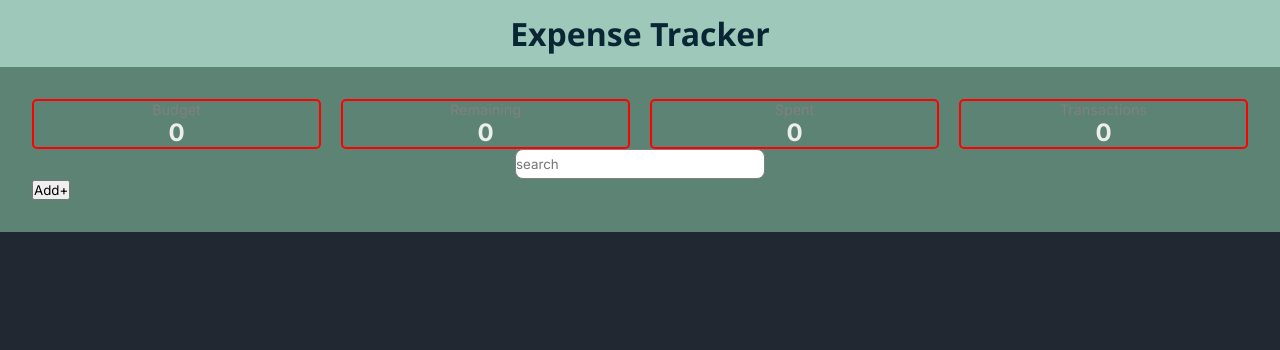
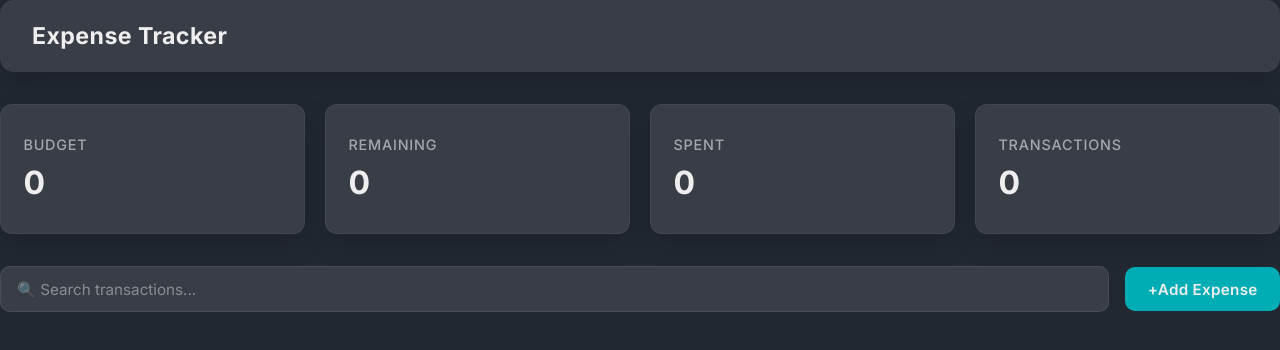
Before and after one commit to kanurag-dev/expense-tracker-react, a React (Vite) app in the folder expense-tracker/: page / in a window 1280 px wide. Shown: the top 350 px of the page. Built offline with nearby package versions, Linux system fonts and the light colour scheme.

Commit message:
new ui changes using ai

```diff
--- a/expense-tracker/src/components/AddExpenseModal/ExpenseModal.jsx
+++ b/expense-tracker/src/components/AddExpenseModal/ExpenseModal.jsx
@@ -2,17 +2,22 @@ import React, { useState } from 'react'
 import './ExpenseModal.css'
 
 const ExpenseModal = (props) => {
-    const [newExpense,setNewExpense]=useState({
-    name:"",
-    category:"",
-    amount:"",
-    date:""
+  const [newExpense, setNewExpense] = useState({
+    name: "",
+    category: "",
+    amount: "",
+    date: ""
   })
-    function onSaveHandle(){
-        props.setExpenses(prev=>[...prev,{...newExpense,id:Date.now(),amount:Number(newExpense.amount)}])
+  const disabled=!newExpense.name||
+    !newExpense.category ||
+    !newExpense.amount ||
+    !newExpense.date;
+
+  function onSaveHandle() {
+    props.setExpenses(prev => [...prev, { ...newExpense, id: Date.now(), amount: Number(newExpense.amount) }])
     props.onClose();
   }
-    function inputHandler(e){
+  function inputHandler(e) {
     setNewExpense({
       ...newExpense,
       [e.target.name]: e.target.value
@@ -22,15 +27,16 @@ const ExpenseModal = (props) => {
   return (
     <div className="modal-overlay">
       <div className='expense-container'>
+        <h2>Add Expense</h2>
         <div className="transaction-info">
-          <label>Name: <input type="text" value={newExpense.name} onChange={inputHandler} name='name'/></label>
-          <label>Category: <input type="text" value={newExpense.category} onChange={inputHandler} name='category'/></label>
-          <label>Amount: <input type="number" value={newExpense.amount} onChange={inputHandler} name='amount'/></label>
-          <label>Date: <input type="date" value={newExpense.date} onChange={inputHandler} name='date'/></label>
+          <label>Name: <input type="text" value={newExpense.name} onChange={inputHandler} name='name' /></label>
+          <label>Category: <input type="text" value={newExpense.category} onChange={inputHandler} name='category' /></label>
+          <label>Amount: <input type="number" value={newExpense.amount} onChange={inputHandler} name='amount' /></label>
+          <label>Date: <input type="date" value={newExpense.date} onChange={inputHandler} name='date' /></label>
         </div>
 
         <div className="save-cancel">
-          <button onClick={onSaveHandle}>Save</button>
+          <button disabled={disabled} onClick={onSaveHandle}>Save Expense</button>
           <button onClick={props.onClose}>Cancel</button>
         </div>
       </div>
--- a/expense-tracker/src/components/Dashboard.css
+++ b/expense-tracker/src/components/Dashboard.css
@@ -1,9 +1,133 @@
 .dashboard-container{
-    padding: 2rem;
-    background-color: rgb(92, 131, 116);
+
+    display:flex;
+
+    flex-direction:column;
+
+    gap:2rem;
+
+    padding:0;
 }
 
+/* ========================= */
+
 .summary-container{
+
+    display:grid;
+
+    grid-template-columns:repeat(4,1fr);
+
+    gap:1.25rem;
+}
+
+/* ========================= */
+
+.toolbar{
+
     display:flex;
-    gap:20px;
+
+    align-items:center;
+
+    justify-content:space-between;
+
+    gap:1rem;
 }
+
+/* ========================= */
+
+.toolbar button{
+
+    background:#00ADB5;
+
+    color:#EEEEEE;
+
+    border:none;
+
+    border-radius:10px;
+
+    padding:.8rem 1.4rem;
+
+    font-size:.95rem;
+
+    font-weight:600;
+
+    letter-spacing:.3px;
+
+    transition:.2s ease;
+}
+
+.toolbar button:hover{
+
+    background:#00c2cb;
+
+    transform:translateY(-2px);
+}
+
+/* ========================= */
+
+.expense-rows{
+
+    display:flex;
+
+    flex-direction:column;
+
+    gap:.8rem;
+
+    margin-top:.5rem;
+}
+
+/* ========================= */
+
+@media(max-width:900px){
+
+    .summary-container{
+
+        grid-template-columns:repeat(2,1fr);
+    }
+}
+
+@media(max-width:600px){
+
+    .summary-container{
+
+        grid-template-columns:1fr;
+    }
+
+    .toolbar{
+
+        flex-direction:column;
+
+        align-items:stretch;
+    }
+
+    .toolbar button{
+
+        width:100%;
+    }
+}
+
+.toolbar button{
+
+    background:#00ADB5;
+
+    color:#EEEEEE;
+
+    border:none;
+
+    padding:.8rem 1.4rem;
+
+    border-radius:10px;
+
+    font-weight:600;
+
+    cursor:pointer;
+
+    transition:.2s;
+}
+
+.toolbar button:hover{
+
+    background:#00c3cb;
+
+    transform:translateY(-2px);
+}
--- a/expense-tracker/src/components/Dashboard.jsx
+++ b/expense-tracker/src/components/Dashboard.jsx
@@ -40,7 +40,7 @@ const Dashboard = () => {
       </div>
       <div className="toolbar">
         <SearchBar setSearch={setSearch}/>
-        <button onClick={() => { setIsModal(true) }}>Add+</button>
+        <button onClick={() => { setIsModal(true) }}>+Add Expense</button>
 
       </div>
       {IsModal ? <ExpenseModal setExpenses={setExpenses} onClose={() => setIsModal(false)} /> : null}
--- a/expense-tracker/src/components/ExpenseList/ExpenseRow.css
+++ b/expense-tracker/src/components/ExpenseList/ExpenseRow.css
@@ -1,4 +1,132 @@
 .expense-row{
-    display: flex;
-    gap: 20px;
+
+    background:#393E46;
+
+    border:1px solid rgba(255,255,255,.05);
+
+    border-radius:12px;
+
+    padding:1rem 1.25rem;
+
+    display:grid;
+
+    grid-template-columns:2fr 1fr 120px 90px;
+
+    align-items:center;
+
+    gap:1rem;
+
+    transition:.2s ease;
+
+    box-shadow:0 8px 20px rgba(0,0,0,.12);
 }
+
+.expense-row:hover{
+
+    transform:translateY(-2px);
+
+    border-color:#00ADB5;
+
+    box-shadow:0 14px 28px rgba(0,0,0,.2);
+}
+
+/* ------------------------- */
+
+.expense-info{
+
+    display:flex;
+
+    flex-direction:column;
+
+    gap:.25rem;
+}
+
+.expense-info h4{
+
+    color:#EEEEEE;
+
+    font-size:1rem;
+
+    font-weight:600;
+}
+
+.expense-info p{
+
+    color:rgba(238,238,238,.6);
+
+    font-size:.85rem;
+}
+
+/* ------------------------- */
+
+.expense-date{
+
+    color:rgba(238,238,238,.65);
+
+    text-align:center;
+
+    font-size:.9rem;
+}
+
+/* ------------------------- */
+
+.expense-amount{
+
+    color:#00ADB5;
+
+    font-size:1.1rem;
+
+    font-weight:700;
+
+    text-align:right;
+}
+
+/* ------------------------- */
+
+.delete-btn{
+
+    background:transparent;
+
+    border:1px solid rgba(255,255,255,.08);
+
+    color:#ff6b6b;
+
+    padding:.65rem .9rem;
+
+    border-radius:8px;
+
+    transition:.2s ease;
+}
+
+.delete-btn:hover{
+
+    background:#ff6b6b;
+
+    color:white;
+
+    border-color:#ff6b6b;
+}
+
+/* ------------------------- */
+
+@media(max-width:700px){
+
+    .expense-row{
+
+        grid-template-columns:1fr;
+
+        text-align:left;
+    }
+
+    .expense-date,
+
+    .expense-amount{
+
+        text-align:left;
+    }
+
+    .delete-btn{
+
+        width:100%;
+    }
+}
--- a/expense-tracker/src/components/ExpenseList/ExpenseRow.jsx
+++ b/expense-tracker/src/components/ExpenseList/ExpenseRow.jsx
@@ -1,14 +1,29 @@
 import React from 'react'
 import './ExpenseRow.css'
 
-const ExpenseRow = ({expense,ondelete}) => {
+const ExpenseRow = ({ expense, ondelete }) => {
   return (
-    <div className='expense-row'>
-        <p>{expense.name}</p>
+    <div className="expense-row">
+
+      <div className="expense-info">
+        <h4>{expense.name}</h4>
         <p>{expense.category}</p>
-        <p>{expense.amount}</p>
-        <p>{expense.date}</p>
-        <button onClick={()=>ondelete(expense.id)}>delete</button>
+      </div>
+
+      <div className="expense-date">
+        {expense.date}
+      </div>
+
+      <div className="expense-amount">
+        ₹{expense.amount}
+      </div>
+
+      <button
+        className="delete-btn"
+        onClick={() => ondelete(expense.id)}
+      >
+        Delete
+      </button>
 
     </div>
   )
--- a/expense-tracker/src/components/Header/Header.css
+++ b/expense-tracker/src/components/Header/Header.css
@@ -1,9 +1,31 @@
 .header{
-    font-size: 32px;
-    text-align: center;
-    font-family: 'Segoe UI', Tahoma, Geneva, Verdana, sans-serif;
 
-    padding: 12px;
-    background-color: rgb(158, 200, 185);
-    color: rgb(9, 38, 53);
+    height:72px;
+
+    display:flex;
+
+    align-items:center;
+
+    justify-content:space-between;
+
+    padding:0 2rem;
+
+    margin-bottom:2rem;
+
+    background:#393E46;
+
+    border-radius:14px;
+
+    box-shadow:0 10px 30px rgba(0,0,0,.18);
 }
+
+.header h1{
+
+    font-size:1.45rem;
+
+    font-weight:700;
+
+    color:#EEEEEE;
+
+    letter-spacing:.4px;
+}
--- a/expense-tracker/src/components/Header/Header.jsx
+++ b/expense-tracker/src/components/Header/Header.jsx
@@ -3,9 +3,9 @@ import './Header.css'
 
 const Header = () => {
   return (
-    <div className='header'>
-        <h4>Expense Tracker</h4>
-    </div>
+    <header className="header">
+      <h1>Expense Tracker</h1>
+    </header>
   )
 }
 
--- a/expense-tracker/src/components/SearchBar/SearchBar.css
+++ b/expense-tracker/src/components/SearchBar/SearchBar.css
@@ -1,13 +1,43 @@
 .search-container{
-    display: flex;
-    flex: 1;
-    justify-content: center;
-    align-items: center;
+
+    flex:1;
+
+    display:flex;
+
+    align-items:center;
 }
 
 .search-input{
-    border-radius: 8px;
-    border: 1px solid gray;
-    width: 250px;
-    height: 30px;
+
+    width:100%;
+
+    height:46px;
+
+    background:#393E46;
+
+    color:#EEEEEE;
+
+    border:1px solid rgba(255,255,255,.08);
+
+    border-radius:10px;
+
+    padding:0 1rem;
+
+    font-size:.95rem;
+
+    transition:.2s;
+
+    outline:none;
 }
+
+.search-input::placeholder{
+
+    color:rgba(238,238,238,.45);
+}
+
+.search-input:focus{
+
+    border-color:#00ADB5;
+
+    box-shadow:0 0 0 4px rgba(0,173,181,.15);
+}
--- a/expense-tracker/src/components/SearchBar/SearchBar.jsx
+++ b/expense-tracker/src/components/SearchBar/SearchBar.jsx
@@ -10,7 +10,11 @@ const SearchBar = (props) => {
   }
   return (
     <div className='search-container'>
-        <input onChange={handleInput} className='search-input' type="text" placeholder='search'/>
+        <input
+        onChange={handleInput}
+        className='search-input'
+        type="text"
+        placeholder="🔍 Search transactions..."/>
 
 
     </div>
--- a/expense-tracker/src/components/SummaryCards/Summary.css
+++ b/expense-tracker/src/components/SummaryCards/Summary.css
@@ -1,19 +1,81 @@
 .card-container{
-    border: 2px solid red;
-    display: flex;
-    flex-direction: column;
-    justify-content: center;
-    align-items: center;
-    flex: 1;
-    border-radius: 5px;
 
+    background:#393E46;
+
+    border:1px solid rgba(255,255,255,.05);
+
+    border-radius:12px;
+
+    min-height:130px;
+
+    padding:1.4rem;
+
+    display:flex;
+
+    flex-direction:column;
+
+    justify-content:center;
+
+    gap:.6rem;
+
+    transition:.2s ease;
+
+    box-shadow:0 10px 25px rgba(0,0,0,.15);
 }
+
+.card-container:hover{
+
+    transform:translateY(-3px);
+
+    border-color:#00ADB5;
+
+    box-shadow:0 16px 35px rgba(0,0,0,.25);
+}
+
 .title{
-    font-size:0.9rem;
-    color:gray;
+
+    color:rgba(238,238,238,.6);
+
+    font-size:.9rem;
+
+    font-weight:500;
+
+    text-transform:uppercase;
+
+    letter-spacing:.8px;
 }
 
 .amount-value{
-    font-size:1.5rem;
-    font-weight:bold;
+
+    font-size:2rem;
+
+    font-weight:700;
+
+    color:#EEEEEE;
 }
+
+.card-container input{
+
+    width:100%;
+
+    background:#222831;
+
+    color:#EEEEEE;
+
+    border:1px solid transparent;
+
+    border-radius:8px;
+
+    padding:.75rem .9rem;
+
+    font-size:1.4rem;
+
+    font-weight:600;
+}
+
+.card-container input:focus{
+
+    border-color:#00ADB5;
+
+    box-shadow:0 0 0 4px rgba(0,173,181,.15);
+}
--- a/expense-tracker/src/components/SummaryCards/Summary.jsx
+++ b/expense-tracker/src/components/SummaryCards/Summary.jsx
@@ -14,7 +14,7 @@ const Summary = (props) => {
   if (!props.editable) {
     return (
       <div className='card-container'>
-        <label className='title'>{props.title}</label>
+        <h3 className='title'>{props.title}</h3>
         <p className='amount-value'>{props.value}</p>
       </div>
     )
@@ -22,7 +22,7 @@ const Summary = (props) => {
   return (
     editing ?
       (<div className='card-container' >
-        <label className='title'>{props.title}</label>
+        <h3 className='title'>{props.title}</h3>
         <input type="number" value={props.value} onChange={inputChangeHandler} onBlur={()=>setEditing(false)}
         onKeyDown={(e) => {
           if (e.key === "Enter") {
@@ -32,7 +32,7 @@ const Summary = (props) => {
         } />
       </div>) :
       (<div className='card-container' onClick={edit}>
-        <label className='title'>{props.title}</label>
+        <h3 className='title'>{props.title}</h3>
         <p className='amount-value'>{props.value}</p>
       </div>)
   )
```
Also changed, not shown: expense-tracker/src/components/AddExpenseModal/ExpenseModal.css (+73 -34 lines). Lines whose indentation alone changed are shown as unchanged.
